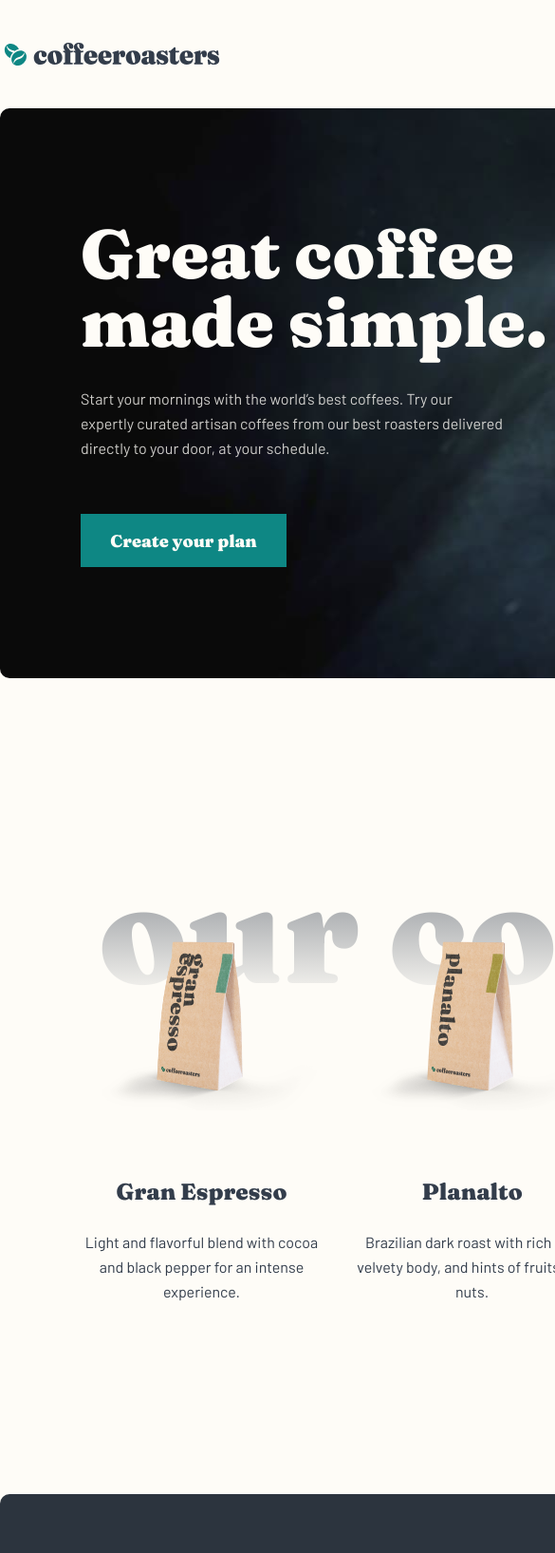
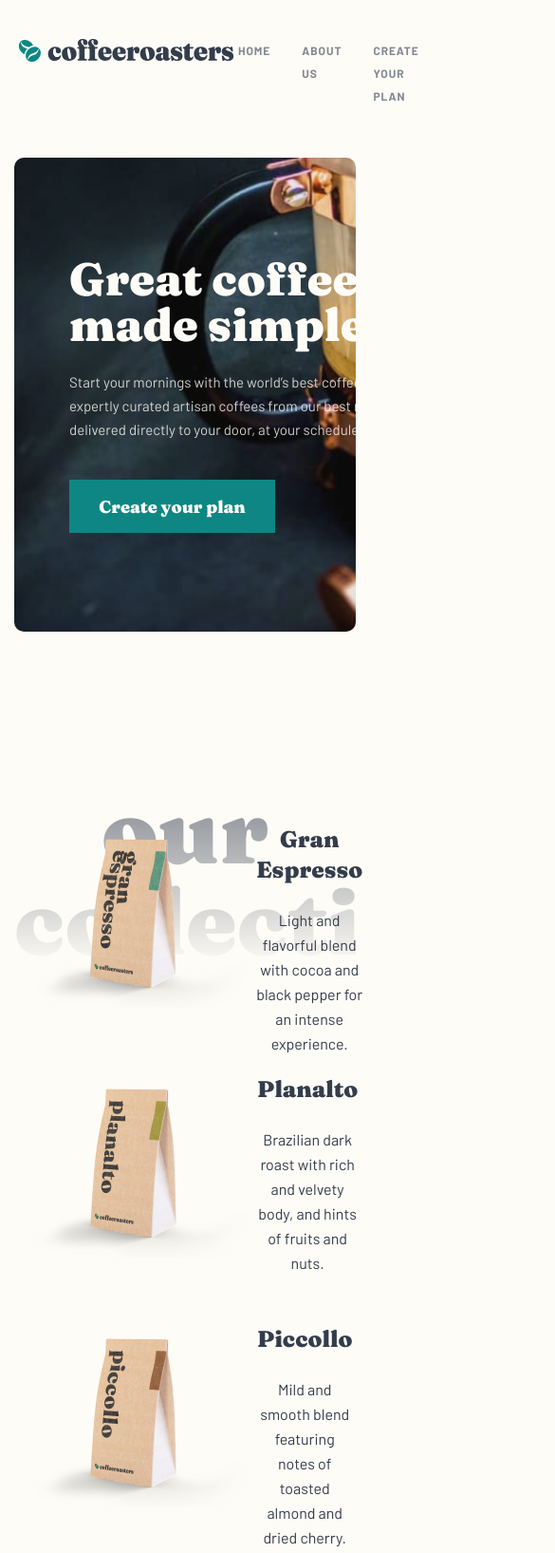
Before and after one commit to utkir1/coffeeroasters, a plain HTML site: page index.html in a window 390 px wide. Shown: the top 1635 px of the page at 95% size, 585 px wide, since content can reach past the window. Drawn offline with Linux system fonts and the light colour scheme.

Commit message:
responsive-coffee

```diff
--- a/index.html
+++ b/index.html
@@ -14,9 +14,9 @@
   <h1 class="visually-hidden">Coffee Roasters web-sayti</h1>
   <!-- HEADER  -->
   <header class="header">
-    <div class="container header__container">
-      <a href="#"><img  src="img/logo-site.svg" alt="logo" width="236" height="26" class="site-link"></a>
-
+    <div class="container ">
+      <div class="header__container">
+        <a href="#"><img src="img/logo-site.svg" alt="logo" width="236" height="26" class="header__site-link"></a>
         <nav class="site-nav">
           <ul class="site-nav__list">
             <li class="site-nav__item"><a class="site-nav__item-link" href="index.html">home</a></li>
@@ -25,13 +25,15 @@
           </ul>
         </nav>
       </div>
+    </div>
 
   </header>
 
   <main>
     <!-- INTRO -->
     <section class="intro">
-      <div class="container intro__container">
+      <div class="container">
+        <div class="intro__container">
           <h2 class="visually-hidden">Great coffee</h2>
           <strong class="intro__title">Great coffee
             made simple.</strong>
@@ -40,17 +42,20 @@
             from our best roasters delivered directly to your door, at your schedule.</p>
           <button class="intro__btn">Create your plan</button>
         </div>
+      </div>
     </section>
     <!-- OUR COLLECTION  -->
     <section class="collection">
-      <div class="container collection__container">
+      <div class="container ">
+        <div class="collection__container">
           <h2 class="collection__title">our collection</h2>
           <ul class="collection__list">
             <li class="collection__item"><img src="img/espresso-img.png" alt="coffee" width="256" height="193"
                 class="collection__img">
               <div class="collection__texts">
                 <h3 class="collection__item-title">Gran Espresso</h3>
-              <p class="collection__desc">Light and flavorful blend with cocoa and black pepper for an intense experience.
+                <p class="collection__desc">Light and flavorful blend with cocoa and black pepper for an intense
+                  experience.
                 </p>
               </div>
             </li>
@@ -58,7 +63,8 @@
                 class="collection__img">
               <div class="collection__texts">
                 <h3 class="collection__item-title">Planalto</h3>
-              <p class="collection__desc">Brazilian dark roast with rich and velvety body, and hints of fruits and nuts.</p>
+                <p class="collection__desc">Brazilian dark roast with rich and velvety body, and hints of fruits and nuts.
+                </p>
               </div>
             </li>
             <li class="collection__item"><img src="img/piccollo-img.png" alt="coffee" width="256" height="193"
@@ -69,15 +75,14 @@
               </div>
             </li>
             <li class="collection__item">
-            <img src="img/danche.png" alt="coffee" width="256" height="193"
-                class="collection__img">
-
+              <img src="img/danche.png" alt="coffee" width="256" height="193" class="collection__img">
               <div class="collection__texts">
                 <h3 class="collection__item-title">Danche</h3>
                 <p class="collection__desc">Ethiopian hand-harvested blend densely packed with vibrant fruit notes.</p>
               </div>
             </li>
           </ul>
+        </div>
       </div>
     </section>
     <!-- BENEFIT -->
@@ -96,17 +101,20 @@
         <ul class="benefit__list">
           <li class="benefit__item benefit__item--coffee">
             <h3 class="benefit__item-title">Best quality</h3>
-            <p class="benefit__item-desc">Discover an endless variety of the world’s best artisan coffee from each of our
+            <p class="benefit__item-desc">Discover an endless variety of the world’s best artisan coffee from each of
+              our
               roasters.</p>
           </li>
           <li class="benefit__item benefit__item--gift">
             <h3 class="benefit__item-title">Exclusive benefits</h3>
-            <p class="benefit__item-desc">Special offers and swag when you subscribe, including 30% off your first shipment.
+            <p class="benefit__item-desc">Special offers and swag when you subscribe, including 30% off your first
+              shipment.
             </p>
           </li>
           <li class="benefit__item benefit__item--deliver">
             <h3 class="benefit__item-title">Free shipping</h3>
-            <p class="benefit__item-desc">We cover the cost and coffee is delivered fast. Peak freshness: guaranteed.</p>
+            <p class="benefit__item-desc">We cover the cost and coffee is delivered fast. Peak freshness: guaranteed.
+            </p>
           </li>
         </ul>
     </section>
@@ -125,13 +133,16 @@
               <p class="how-work__number">01</p>
               <h3 class="how-work__item-title">Pick your
                 coffee</h3>
-              <p class="how-work__item-desc">Select from our evolving range of artisan coffees. Our beans are ethically sourced
-                and we pay fair prices for them. There are new coffees in all profiles every month for you to try out.</p>
+              <p class="how-work__item-desc">Select from our evolving range of artisan coffees. Our beans are ethically
+                sourced
+                and we pay fair prices for them. There are new coffees in all profiles every month for you to try out.
+              </p>
             </li>
             <li class="how-work__item">
               <p class="how-work__number">02</p>
               <h3 class="how-work__item-title">Choose the frequency</h3>
-              <p class="how-work__item-desc">Customize your order frequency, quantity, even your roast style and grind type.
+              <p class="how-work__item-desc">Customize your order frequency, quantity, even your roast style and grind
+                type.
                 Pause, skip or cancel your subscription with no commitment through our online portal.</p>
             </li>
             <li class="how-work__item">
@@ -150,19 +161,26 @@
     <footer class="footer">
       <div class="container footer__container">
         <div class="footer__left">
-          <a href="#"><img src="img/logo-site-white.svg" alt="logo" width="236" height="26" class="footer__site-link"></a>
+          <a href="#"><img src="img/logo-site-white.svg" alt="logo" width="236" height="26"
+              class="footer__site-link"></a>
           <nav class="site-nav">
             <ul class="site-nav__list">
-              <li class="site-nav__item"><a class="site-nav__item-link site-nav__item-link--footer" href="index.html">home</a></li>
-              <li class="site-nav__item"><a class="site-nav__item-link site-nav__item-link--footer" href="about.html">about us</a></li>
-              <li class="site-nav__item"><a class="site-nav__item-link site-nav__item-link--footer" href="#">Create your plan</a></li>
+              <li class="site-nav__item"><a class="site-nav__item-link site-nav__item-link--footer"
+                  href="index.html">home</a></li>
+              <li class="site-nav__item"><a class="site-nav__item-link site-nav__item-link--footer"
+                  href="about.html">about us</a></li>
+              <li class="site-nav__item"><a class="site-nav__item-link site-nav__item-link--footer" href="#">Create your
+                  plan</a></li>
             </ul>
           </nav>
         </div>
         <ul class="footer__social-list">
-           <li class="footer__social-item"><a class="footer__social-item-link" href="#" target="_blank" ><img class="footer__social-img" src="img/facebook.png" width="24" height="24" alt="logo"></a></li>
-           <li class="footer__social-item"><a class="footer__social-item-link" href="#" target="_blank" ><img class="footer__social-img" src="img/twitter.png" width="24" height="19" alt="logo"></a></li>
-           <li class="footer__social-item"><a class="footer__social-item-link" href="#" target="_blank" ><img class="footer__social-img" src="img/instagram.png" width="24" height="24" alt="logo"></a></li>
+          <li class="footer__social-item"><a class="footer__social-item-link" href="#" target="_blank"><img
+                class="footer__social-img" src="img/facebook.png" width="24" height="24" alt="logo"></a></li>
+          <li class="footer__social-item"><a class="footer__social-item-link" href="#" target="_blank"><img
+                class="footer__social-img" src="img/twitter.png" width="24" height="19" alt="logo"></a></li>
+          <li class="footer__social-item"><a class="footer__social-item-link" href="#" target="_blank"><img
+                class="footer__social-img" src="img/instagram.png" width="24" height="24" alt="logo"></a></li>
         </ul>
       </div>
 
--- a/scss/_mixins.scss
+++ b/scss/_mixins.scss
@@ -20,7 +20,7 @@
 }
 @mixin main-btn {
   border: none;
-  width: 217px;
+  min-width: 217px;
   height: 56px;
   font-family: "Fraunces","Arial",sans-serif;
   font-weight: 900;
--- a/scss/blocks/_collection.scss
+++ b/scss/blocks/_collection.scss
@@ -6,10 +6,9 @@
   position: relative;
 }
 .collection__title{
-  @include title-style;
+  @include title-style(900,150px,1);
   text-align: center;
-  font-size: 150px;
-  line-height: 1;
+  max-width: 1072px;
   background-color:  #83888F;
   background-image: linear-gradient(180deg, rgba(254, 252, 247, 0.0001) 0%, #FEFCF7 100%);
   -webkit-text-fill-color: transparent;
@@ -26,7 +25,7 @@
 
 }
 .collection__item{
-  width: 255px;
+  max-width: 255px;
   margin-right: 30px;
   z-index: 1;
 
@@ -57,3 +56,28 @@
   line-height: 26px;
   color: $black;
 }
+
+@media only screen and (max-width:1310px){
+.collection{
+    padding: 203px 0 144px 0;
+
+    &__title{
+      @include title-style(900,96px,1);
+      text-align: center;
+      width: 100%;
+      top: -42px;
+      left: 0;
+      right: 0;
+      z-index: -1;
+    }
+  }
+.collection__list{
+  display: inline-block;
+  margin:  0 auto;
+}
+.collection__item{
+  display: flex;
+  justify-content: space-between;
+  width: calc(100%);
+}
+}
--- a/scss/blocks/_container.scss
+++ b/scss/blocks/_container.scss
@@ -1,4 +1,5 @@
 .container{
-  width: 1280px;
-  margin: 0 auto ;
+  max-width:  1310px;
+  padding: 0px 15px;
+  margin: 0px auto;
 }
--- a/scss/blocks/_footer.scss
+++ b/scss/blocks/_footer.scss
@@ -6,7 +6,7 @@
  display: flex;
  justify-content: space-between;
  align-items: center;
- background-color: rgba(44, 52, 62, 1);
+ background-color:rgba(44, 52, 62, 1);
 }
 .footer__left{
   width: 622px;
--- a/scss/blocks/_header.scss
+++ b/scss/blocks/_header.scss
@@ -1,11 +1,23 @@
 .header{
   padding: 44px 0;
-  // background-color: #FEFCF7;
 }
 .header__container{
   display: flex;
   justify-content: space-between;
 }
-.site-link{
+.header__site-link{
   display: block;
 }
+
+
+@media only screen and(max-width:1310px){
+ .header{
+   padding-top: 40px;
+   padding-bottom: 54px;
+ }
+
+ &__site-link{
+   width: 235px;
+   height: 25px;
+ }
+}
--- a/scss/blocks/_intro.scss
+++ b/scss/blocks/_intro.scss
@@ -1,5 +1,5 @@
 .intro__container{
-  padding: 117px 85px;
+  padding: 117px 0px 117px 85px;
   background-image: url(../img/intro-bg.jpg);
   background-repeat: no-repeat;
   background-position: center center;
@@ -8,16 +8,42 @@
 }
 .intro__title{
   @include title-style(900,72px,72px);
-  width: 493px;
+  max-width: 493px;
   margin-bottom: 32px;
   display: block;
 }
 .intro__desc{
   @include desc-style(400,16px,26px);
-  width: 445px;
+  max-width: 445px;
   margin-bottom: 56px;
   opacity: 0.8;
 }
 .intro__btn{
   @include main-btn;
 }
+@media only screen and(max-width:1310px){
+.intro{
+
+&__container{
+  padding: 104px 0px 104px 58px;
+}
+&__title{
+  @include title-style(900,48px,48px);
+  margin-bottom: 24px;
+  width: 329px;
+}
+
+&__desc{
+  @include desc-style(400,15px,25px);
+  margin-bottom: 40px;
+  width: 398px;
+}
+}
+}
+@media only screen and(width:1310px){
+  .intro__container{
+    background-image: url(../../img/intro-bg-tablet.jpg);
+    background-repeat: no-repeat;
+    background-position: center center;
+  }
+}
```
Also changed, not shown: about.html (+39 -13 lines), scss/blocks/_how-work.scss (+11 -5 lines), create.html (added), css/main.css, img/intro-bg-tablet.jpg (added), 1 other file. Lines whose indentation alone changed are shown as unchanged.
